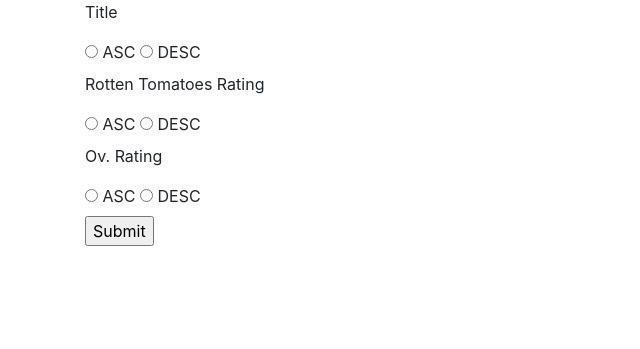
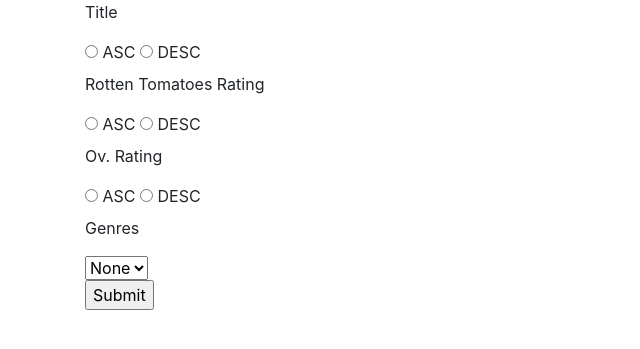
Before and after one commit to jameslee1237/COMP0022, a Flask app: template python/templates/use_case_1.html in a window 1280 px wide. Shown: the part 56-405 px from the top of the page, without its empty margins (0-640 px from the left). Run offline with Flask 2, Linux system fonts and the light colour scheme; the template is opened without the code that fills it, so the values that code supplies are empty; some libraries are stand-ins or nearby versions.

Commit message:
case1: completed genre filter

```diff
--- a/python/app.py
+++ b/python/app.py
@@ -191,6 +191,24 @@ class App:
 
             cursor.close()
 
+    def get_unique_genres(self):
+        """
+        Extracts all the possible genres in the movies database
+        """
+
+        cursor = self.cnx2.cursor()
+        cursor.execute("SELECT genre FROM movies.movies_data;")
+        genres_column = cursor.fetchall()
+        unique_genres = {}
+
+        for row in genres_column:
+            for genre in str(row[0]).split(sep='|'):
+                unique_genres[genre] = None
+
+        print(f"All possible genres: {list(unique_genres.keys())}", flush=True)
+        cursor.close()
+        return list(unique_genres.keys())
+
     def use_case_1(self, filters):
         cursor = self.cnx2.cursor()
         query_params = ''
@@ -202,12 +220,23 @@ class App:
             # This condition is activated through a GET request on the page
             query_params = ';'
         else:
+            # Additional query parameters found from filters argument - build SQL command
+            filters = filters.to_dict(flat=False)
+
+            print(f"Form filters: {filters}", flush=True)
+
+            if "genre" in filters.keys():
+                selected_genre = filters["genre"][0]
+                print(f"Selected genre: {selected_genre}", flush=True)
+                if selected_genre == "none":
+                    print("0")
+                    pass
+                else:
+                    query_params += f" WHERE genre LIKE '%{selected_genre}%'"
+                del filters["genre"]
+
             if len(filters) != 0:
-                # Additional query parameters found from filters argument - build SQL command
-                filters = filters.to_dict(flat=False)
-
-                print(f"Form filters: {filters}", flush=True)
-                query_params = ' ORDER BY'
+                query_params += ' ORDER BY'
 
                 # Dynamically add sorting filters to query
                 for idx, (col_name, col_filter) in enumerate(filters.items()):
@@ -374,34 +403,28 @@ def get_data():
         app1.fill_rating()
         app1.fill_tags()
 
-    # Pass column names and display versions as variable to template
-    movies_data_headings = ['movie_Id', 'title', 'genre', 'content', 'director', 'lead_actor',
-        'rotten_tomatoes', 'rating', 'tag']
-    movies_data_headings_display = ['Movie ID', 'Title', 'Genre(s)', 'Content', 'Director',
+    # Load table column names template
+    headings_display = ['Movie ID', 'Title', 'Genre(s)', 'Content', 'Director',
         'Lead Actor', 'Rating (Rotten Tomatoes)', 'Rating (Overall)', 'Tags']
 
-    query_result = app1.use_case_1(filters=None)
+    # Fetch unique genres of the table to populate selection button in UI
+    unique_genres = app1.get_unique_genres()
 
     # POST button events
     if request.method == "POST":
         # Pass the POST form filter data to execute query
         query_result = app1.use_case_1(filters=request.form)
-        return render_template(
-            'use_case_1.html',
-            query_res=query_result,
-            len=len(movies_data_headings),
-            movies_data_headings=movies_data_headings,
-            movies_data_headings_display=movies_data_headings_display
-        )
+    else:
+        # Fetch query result
+        query_result = app1.use_case_1(filters=None)
 
     return render_template(
         'use_case_1.html',
         query_res=query_result,
-        len=len(movies_data_headings),
-        movies_data_headings=movies_data_headings,
-        movies_data_headings_display=movies_data_headings_display
+        len=len(headings_display),
+        unique_genres=unique_genres,
+        headings_display=headings_display
     )
-
 
 @app.route("/view_ratings")
 def get_ratings():
--- a/python/templates/use_case_1.html
+++ b/python/templates/use_case_1.html
@@ -32,6 +32,16 @@
                 <input type="radio" name="rating" value="desc">
                 <label>DESC</label>
             </div>
+            <div class="filter-group">
+                <p>Genres</p>
+                <select name="genre">
+                    <!-- Add a default option "None" to prevent filtering on genre column -->
+                    <option value="none" selected>None</option>
+                    {% for genre_name in unique_genres %}
+                        <option value={{genre_name}}>{{genre_name}}</option>
+                    {% endfor %}
+                </select>
+            </div>
             <input type="submit" value="Submit">
         </form>
     </div>
@@ -44,7 +54,7 @@
             <thead class="thead-light">
                 <tr>
                     {% for i in range(0, len) %}
-                        <th>{{movies_data_headings_display[i]}}</th>
+                        <th>{{headings_display[i]}}</th>
                     {% endfor %}
                 </tr>
             </thead>
```
